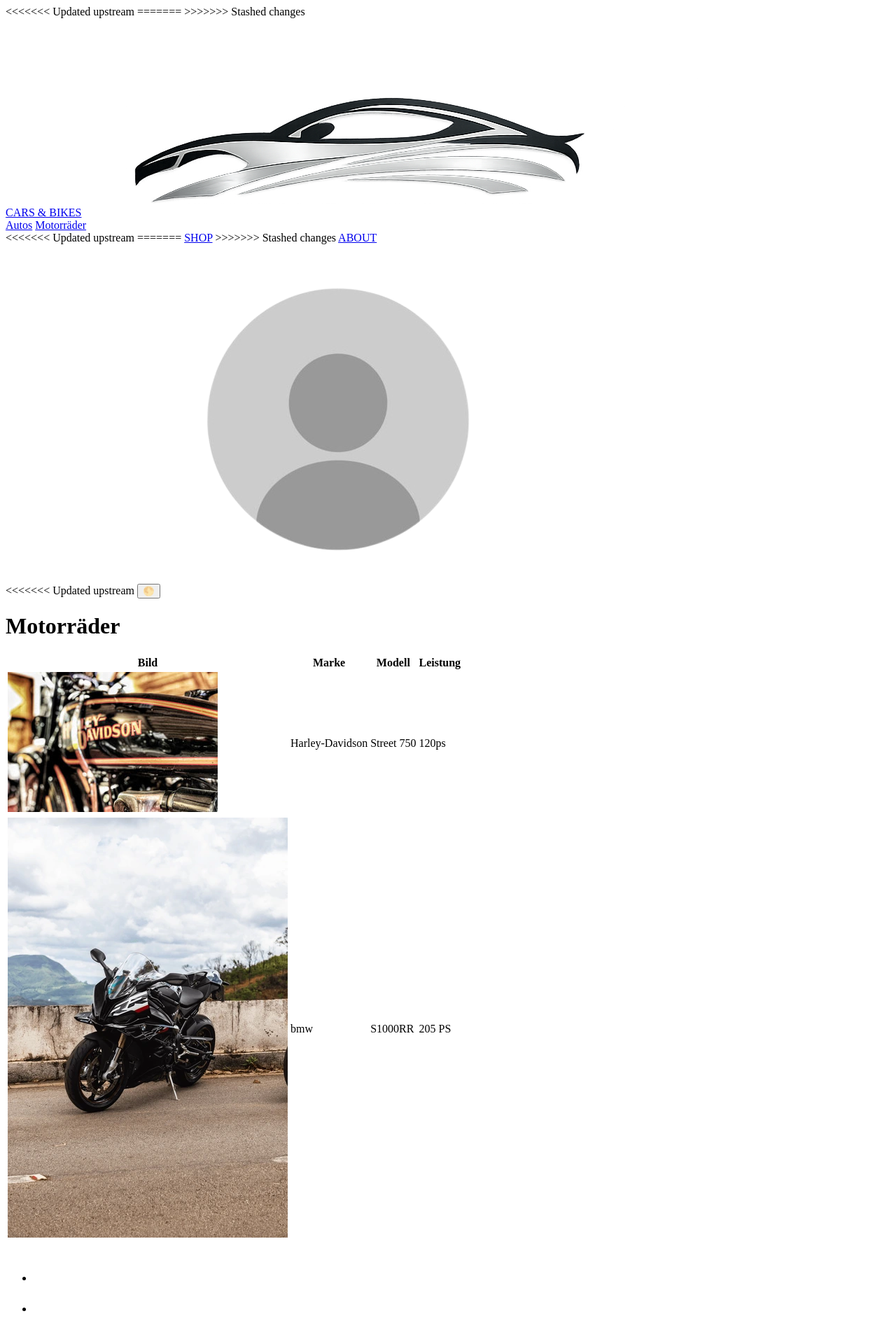
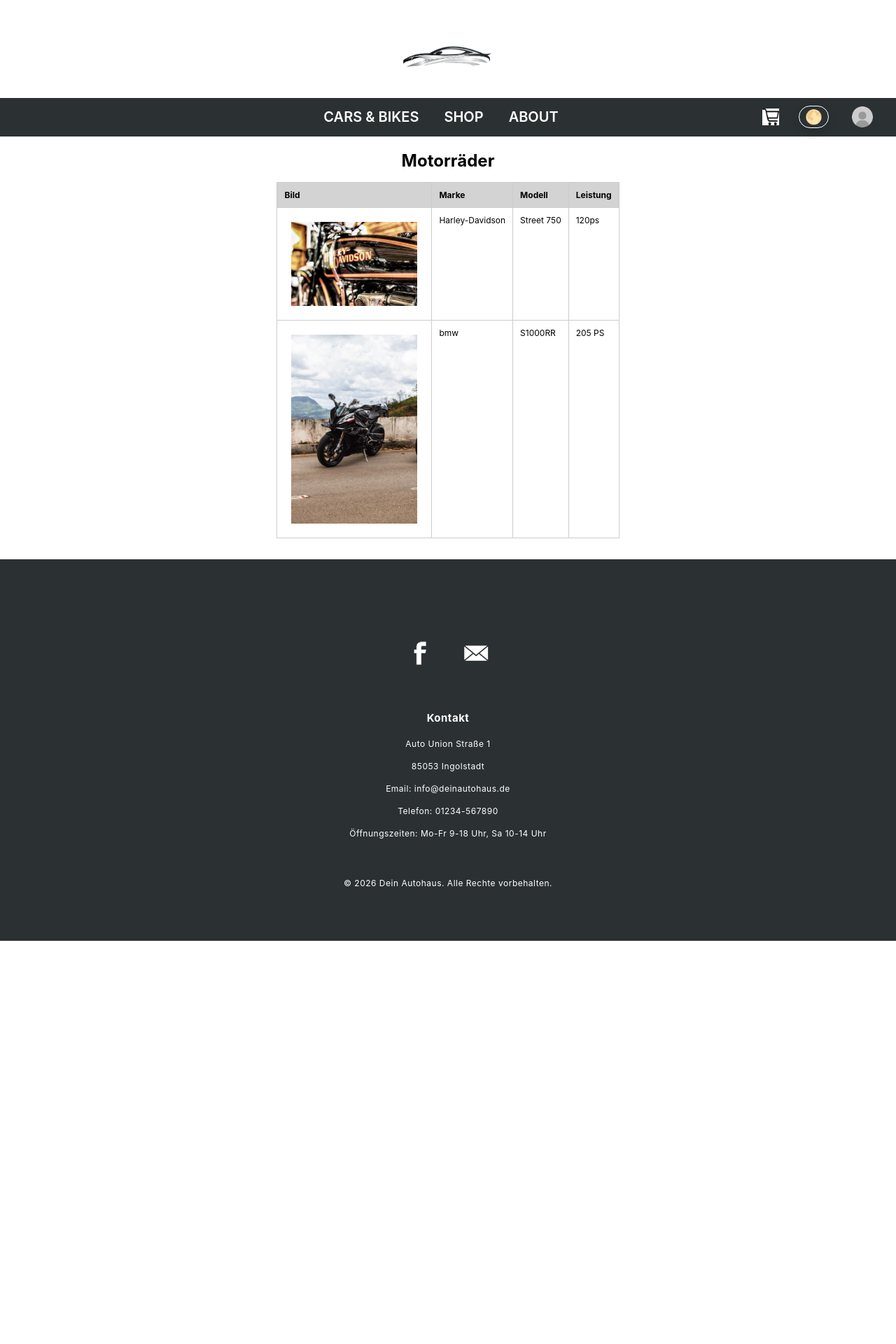
Before and after one commit to linusscheunemann-ctrl/WebTech, a PHP site: page /motorraeder.html in a window 1280 px wide. Shown: the top 1920 px of the page at 70% size. After the commit the page ends 1344 px from the top, so only its background shows below. Run offline with PHP 8.4, Linux system fonts and the light colour scheme.

Commit message:
Merge with Main

```diff
--- a/CSS/mystyle.css
+++ b/CSS/mystyle.css
@@ -1,95 +1,3 @@
-<<<<<<< Updated upstream
-:root {
-  --primary-color: #2B3133;
-  --secondary-color: #3f4f55;
-  --third-color: white;
-  --text-color:#000000;
-  --font-family: 'Inter', sans-serif;
-  --justify-content: center;
-  --text-align: right;
-  --display: flex;
-=======
-<<<<<<< HEAD
-th {
-background-color: lightgrey;
->>>>>>> Stashed changes
-}
-.dark-mode {
-  --primary-color: #000000;
-  --secondary-color: #3d3d3d;
-  --third-color: #787878;
-  --text-color: white;
-  --font-family: 'Inter', sans-serif;
-  --justify-content: center;
-  --text-align: right;
-  --display: flex;
-}
-* {
-  transition: all 0.5s ease;
-}
-body.loaded * {
-  transition: all 0.5s ease;
-}
-
-
-html[data-theme="dark"] {
-  --primary-color: #000000;
-  --secondary-color: #3d3d3d;
-  --third-color: #787878;
-  --text-color: white;
-}
-td {
-  color: var(--text-color);
-}
-
-#msg-user,
-#msg-pw {
-    font-family: Arial, sans-serif;
-    font-size: 14px;
-    min-height: 50px;
-
-}
-
-/* verhindert Layout-Sprünge */
-#msg-user ul,
-#msg-pw ul {
-    margin: 0;
-    padding-left: 0;
-    list-style: none;
-}
-
-#msg-user li,
-#msg-pw li {
-    display: flex;
-    align-items: center;
-}
-
-/* Icon fix */
-#msg-user .icon,
-#msg-pw .icon {
-    width: 18px;
-    text-align: center;
-    flex-shrink: 0;
-}
-
-/* Farben */
-#msg-user .ok,
-#msg-pw .ok {
-    color: green;
-}
-
-#msg-user .fail,
-#msg-pw .fail {
-    color: red;
-}
-
-body {
-<<<<<<< Updated upstream
-=======
-    font-size: 12px;
-    text-align: justify;
-    margin: 0px;
-=======
 :root {
   --primary-color: #2B3133;
   --secondary-color: #3f4f55;
@@ -170,13 +78,10 @@ td {
 }
 
 body {
->>>>>>> Stashed changes
   background-color: var(--third-color);
   font-family: var(--font-family);
   font-size: 12px;
   margin: 0;
-<<<<<<< Updated upstream
-=======
 }
 
 a {
@@ -206,30 +111,6 @@ p,h1, h2, h3 {
   justify-content: center;
   align-items: center;
   height: 100%;
->>>>>>> bfd2796582d9aecd4f703c7dc04a820aeef64174
->>>>>>> Stashed changes
-}
-
-a {
-  font-weight: 600;
-  text-decoration: none;
-  color: var(--text-color);
-  font-size: 20px;
-  margin: 8px;
-}
-
-p,h1, h2, h3 {
-  color: var(--text-color);
-  justify-content: var(--justify-content);
-  text-align: var(--text-align);
-  display: var(--display);
-}
-
-
-.justify {
-  text-align: justify;
-  max-width: 80vw;
-  margin: 20px auto;
 }
 
 button {
@@ -279,22 +160,11 @@ label {
 }
 
 form {
-<<<<<<< Updated upstream
-=======
-<<<<<<< HEAD
-border: 4px solid black;
-border-radius: 10px;
-padding: 20px;
-display: inline-block;
-=======
->>>>>>> Stashed changes
   border: 4px solid black;
   border-radius: 10px;
   padding: 20px;
   display: inline-block;
   margin: 20px;
-<<<<<<< Updated upstream
-=======
 }
 
 
@@ -359,85 +229,6 @@ nav {
     display: flex;
     gap: 20px;
     align-items: center;
->>>>>>> bfd2796582d9aecd4f703c7dc04a820aeef64174
-}
-
-.nav-button {
-    color: white;
->>>>>>> Stashed changes
-}
-
-
-nav {
-  background-color: var(--primary-color);
-  position: relative;
-  display: var(--display);
-  justify-content: var(--justify-content);
-  align-items: center;
-  margin-bottom: 20px;
-  height: 55px;
-}
-.dropdown {
-  float: left;
-  overflow: visible;
-  position: relative;
-}
-
-/* Button (dein Link bleibt normal, nur Styling optional) */
-.dropdown .dropbtn {
-  font-size: 16px;
-  border: none;
-  outline: none;
-  color: white;
-  margin: 0;
-  cursor: pointer;
-}
-
-/* Dropdown Box */
-.dropdown-content {
-  position: absolute;
-  top: 100%;
-  left: 0;
-  background-color: var(--primary-color);
-  min-width: 160px;
-  border-radius: 0 0 10px 10px;
-  opacity: 0;
-  visibility: hidden;
-  transition: all 0.25s ease;
-  pointer-events: none;
-}
-
-/* Links */
-.dropdown-content a {
-  float: none;
-  color: white;
-  font-size: 15px;
-  padding: 10px 14px;
-  text-decoration: none;
-  display: block;
-  text-align: left;
-}
-
-/* 👇 Hover Effekt mit Smooth Animation */
-.dropdown:hover .dropdown-content {
-  opacity: 1;
-  visibility: visible;
-  transform: translateY(0);
-  pointer-events: auto;
-}
-.nav-center {
-<<<<<<< HEAD
-    display: flex;
-    gap: 20px;
-<<<<<<< Updated upstream
-    align-items: center;
-=======
-=======
-  display: var(--display);
-  gap: 20px;
-  margin-right: 20px;
->>>>>>> bfd2796582d9aecd4f703c7dc04a820aeef64174
->>>>>>> Stashed changes
 }
 
 .nav-button {
@@ -451,55 +242,6 @@ nav {
 }
 
 .nav-right {
-<<<<<<< Updated upstream
-  position: absolute;
-  right: 10px;
-  top: 50%;
-  transform: translateY(-50%);
-  display: flex;
-  align-items: center;
-}
-
-.cart-img {
-  width: 30px;
-  height: 30px;
-}
-
-.theme-toggle {
-  font-size: 20px;
-  background: transparent;
-  border: 1px solid white;
-  color: white;
-  border-radius: 20px;
-  padding: 3px 8px;
-  transition: transform 0.2s ease, opacity 0.2s ease;
-}
-
-.theme-toggle:active {
-  transform: scale(0.8);
-  opacity: 0.6;
-}
-
-.theme-toggle:hover {
-  cursor: pointer;
-  background: white;
-  color: var(--primary-color);
-}
-
-.login-icon {
-=======
-<<<<<<< HEAD
-    position: absolute;
-    right: 0;
-    top: 50%;
-    transform: translateY(-50%);
-    margin-right: 10px;
-}
-
-.login-icon {
-    width: 35px;
-    height: 35px;
-=======
   position: absolute;
   right: 10px;
   top: 50%;
@@ -535,17 +277,12 @@ nav {
 }
 
 .login-icon {
->>>>>>> Stashed changes
   width: 40px;
   height: 40px;
 }
 
 .login-icon:hover, a:hover {
   transform: translateY(-2px);
-<<<<<<< Updated upstream
-=======
->>>>>>> bfd2796582d9aecd4f703c7dc04a820aeef64174
->>>>>>> Stashed changes
 }
 
 .logo {
@@ -554,11 +291,6 @@ nav {
   width: 200px;
 }
 
-<<<<<<< Updated upstream
-=======
-<<<<<<< HEAD
-=======
->>>>>>> Stashed changes
 table {
   margin: 0 auto 30px;
   border-collapse: collapse;
@@ -587,10 +319,6 @@ img {
   display: block;
   margin: 10px 10px 10px 10px;
 }
-<<<<<<< Updated upstream
-=======
->>>>>>> bfd2796582d9aecd4f703c7dc04a820aeef64174
->>>>>>> Stashed changes
 
 #footer-wrapper {
   background-color: var(--primary-color);
@@ -653,11 +381,6 @@ footer {
   margin: 0;
   padding: 2px 0;
   text-decoration: none;
-<<<<<<< Updated upstream
-=======
-<<<<<<< HEAD
-=======
->>>>>>> Stashed changes
 }
 
 #head-footer {
@@ -718,10 +441,7 @@ footer a,
 
 .product-name {
   color: #000000;
-<<<<<<< Updated upstream
-=======
   text-align: center;
->>>>>>> Stashed changes
 }
 
 .wrapper {
@@ -729,8 +449,4 @@ footer a,
     justify-content: center;   /* horizontal */
     align-items: flex-start;   /* oben anfangen */
     width: 100%;
-<<<<<<< Updated upstream
-=======
->>>>>>> bfd2796582d9aecd4f703c7dc04a820aeef64174
->>>>>>> Stashed changes
 }
--- a/Motorraeder.html
+++ b/Motorraeder.html
@@ -1,16 +1,9 @@
 <!DOCTYPE html>
-<<<<<<< Updated upstream
-<head>
-    <meta charset="UTF-8">
-    <link rel="stylesheet" href="CSS/mystyle.css">
-    <link href="https://fonts.googleapis.com/css2?family=Inter:wght@400;600;700&display=swap" rel="google-fonts">
-=======
 <html lang="de">
 <head>
     <meta charset="UTF-8">
     <link href="https://fonts.googleapis.com/css2?family=Inter:wght@400;600;700&display=swap" rel="google-fonts">
     <link rel="stylesheet" href="CSS/mystyle.css">
->>>>>>> Stashed changes
     <script src="toggle-theme.js"></script>
     <title>Motorräder</title>
 </head>
@@ -28,19 +21,18 @@
             </div>
         </div>
 
-<<<<<<< Updated upstream
-=======
         <a href="shop.html" class="nav-button">SHOP</a>
->>>>>>> Stashed changes
         <a href="about.html" class="nav-button">ABOUT</a>
     </div>
 
     <div class="nav-right">
-<<<<<<< Updated upstream
+        <a href="cart.html" class="cart-icon"> <img src="images/cart.png" class="cart-img"></a>
         <button onclick="myFunction()" id="theme-toggle" class="theme-toggle">🌕</button>
         <a href="login.html"><img src="images/login.png" alt="Login" class="login-icon"></a>
+
     </div>
 </nav>
+
     <!-- Navigation Ende -->
 
     <h1>Motorräder</h1>
@@ -76,31 +68,6 @@
       </ul>
     </div>
 
-=======
-        <a href="cart.html" class="cart-icon"> <img src="images/cart.png" class="cart-img"></a>
-        <button onclick="myFunction()" id="theme-toggle" class="theme-toggle">🌕</button>
-        <a href="login.html"><img src="images/login.png" alt="Login" class="login-icon"></a>
-
-    </div>
-</nav>
-
-    <!-- Navigation Ende -->
-
-    <div>
-        <h1>Ducati</h1>
-         <h2>Motorrad 1: Ducati Panigale V4</h2>
-         <p>Leistung: 214 PS</p>
-         <h2>Motorrad 2: Ducati Multistrada</h2>
-         <p>Leistung: 170 PS</p>
-
-<<<<<<< HEAD:Motorräder.html
-         <h1>Harley-Davidson</h1>
-         <h2>Motorrad 1: Harley-Davidson Street 750</h2>
-         <p>Leistung: 50 PS</p>
-         <h2>Motorrad 2: Harley-Davidson Softail</h2>
-         <p>Leistung: 100 PS</p>
-=======
->>>>>>> Stashed changes
    <div id="claim-footer">
      <span id="head-footer">Kontakt</span>
         <p>Auto Union Straße 1 </p>
@@ -109,21 +76,10 @@
         <p>Telefon: 01234-567890</p>
         <p>Öffnungszeiten: Mo-Fr 9-18 Uhr, Sa 10-14 Uhr</p>
     </div>
-<<<<<<< Updated upstream
 
     <div id="copyright">
       <p>© 2026 Dein Autohaus. Alle Rechte vorbehalten.</p>
     </div>
 </footer>
-=======
->>>>>>> bfd2796582d9aecd4f703c7dc04a820aeef64174:Motorraeder.html
-
-         <h1>BMW</h1>
-        <h2>Motorrad 1: BMW S1000RR</h2>
-        <p>Leistung: 205 PS</p>
-        <h2>Motorrad 2: BMW R1250GS</h2>
-        <p>Leistung: 136 PS</p>
-    </div>
->>>>>>> Stashed changes
 </body>
 </html>
--- a/logout.html
+++ b/logout.html
@@ -43,11 +43,7 @@
     </div>
 
    <div id="claim-footer">
-<<<<<<< Updated upstream
      <span id="head-footer">Kontakt</span>
-=======
-     <h3><span>Kontakt</span></h3>
->>>>>>> Stashed changes
         <p>Auto Union Straße 1 </p>
         <p> 85053 Ingolstadt  </p>
         <p>Email: info@deinautohaus.de</p>
```
Also changed, not shown: Autos.html (+0 -50 lines), about.html (+0 -7 lines), bestand.html (+0 -19 lines), index.html (+0 -26 lines), shop.html (+0 -40 lines).
